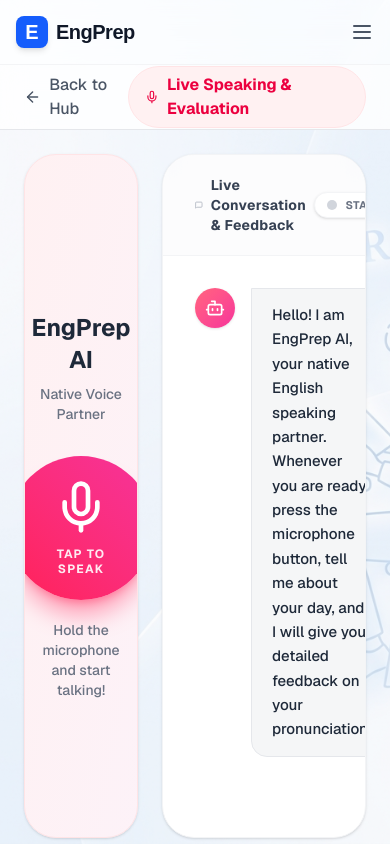
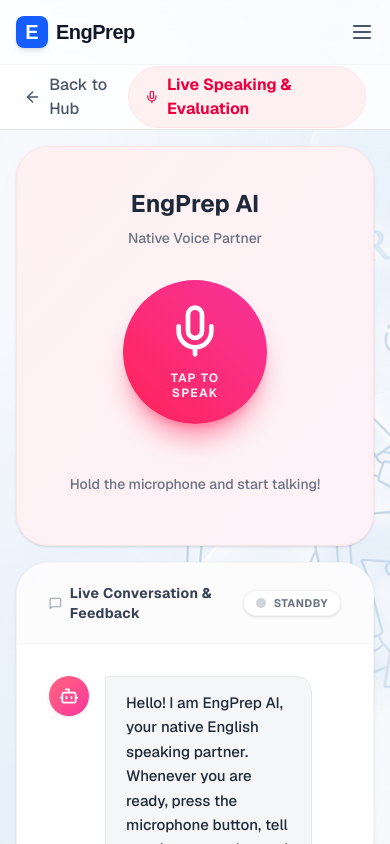
Before and after one commit to tuibene/Enlish-App, a Next.js app in the folder frontend/: page /practice/speaking in a window 390 px wide. Shown: the top 844 px of the page. Built offline with nearby package versions, Linux system fonts and the light colour scheme; no server answers.

Commit message:
style: optimize mobile responsiveness for AI Speaking and P2P Speaking Room

```diff
--- a/frontend/app/practice/speaking-room/page.tsx
+++ b/frontend/app/practice/speaking-room/page.tsx
@@ -293,10 +293,10 @@
                                 </div>
                             </div>
 
-                            {/* Local Video (Picture in picture style on desktop, side by side on mobile if cramped, but let's do sidebar) */}
-                            <div className="md:w-72 bg-gray-800 flex flex-col justify-between p-4 relative">
+                            {/* Local Video (Floating on mobile, sidebar on desktop) */}
+                            <div className="absolute top-4 right-4 z-20 w-32 sm:w-48 md:static md:w-72 md:bg-gray-800 flex flex-col md:justify-between md:p-4 shrink-0 transition-all">
 
-                                <div className="aspect-[3/4] w-full bg-black rounded-2xl overflow-hidden relative shadow-2xl border border-gray-700">
+                                <div className="aspect-[3/4] w-full bg-black rounded-2xl overflow-hidden relative shadow-2xl border border-gray-700/50 md:border-gray-700">
                                     <video
                                         ref={localVideoRef}
                                         autoPlay
@@ -323,26 +323,26 @@
                                 </div>
 
                                 {/* Controls area */}
-                                <div className="mt-8 flex justify-center space-x-4">
+                                <div className="absolute bottom-4 left-1/2 -translate-x-1/2 md:static md:translate-x-0 mt-8 flex justify-center space-x-4 z-30">
                                     <button
                                         onClick={toggleMute}
-                                        className={`p-4 rounded-full transition-all shadow-lg ${isMuted ? 'bg-red-500 hover:bg-red-600 text-white' : 'bg-gray-700 hover:bg-gray-600 text-white'}`}
+                                        className={`p-3 md:p-4 rounded-full transition-all shadow-lg ${isMuted ? 'bg-red-500 hover:bg-red-600 text-white' : 'bg-gray-700/90 backdrop-blur-sm hover:bg-gray-600 text-white border border-gray-600'}`}
                                     >
-                                        {isMuted ? <MicOff className="w-6 h-6" /> : <Mic className="w-6 h-6" />}
+                                        {isMuted ? <MicOff className="w-5 h-5 md:w-6 md:h-6" /> : <Mic className="w-5 h-5 md:w-6 md:h-6" />}
                                     </button>
 
                                     <button
                                         onClick={toggleVideo}
-                                        className={`p-4 rounded-full transition-all shadow-lg ${isVideoOff ? 'bg-red-500 hover:bg-red-600 text-white' : 'bg-gray-700 hover:bg-gray-600 text-white'}`}
+                                        className={`p-3 md:p-4 rounded-full transition-all shadow-lg ${isVideoOff ? 'bg-red-500 hover:bg-red-600 text-white' : 'bg-gray-700/90 backdrop-blur-sm hover:bg-gray-600 text-white border border-gray-600'}`}
                                     >
-                                        {isVideoOff ? <VideoOff className="w-6 h-6" /> : <Video className="w-6 h-6" />}
+                                        {isVideoOff ? <VideoOff className="w-5 h-5 md:w-6 md:h-6" /> : <Video className="w-5 h-5 md:w-6 md:h-6" />}
                                     </button>
 
                                     <button
                                         onClick={() => endCallAndReset()}
-                                        className="p-4 rounded-full bg-red-600 hover:bg-red-700 text-white shadow-lg transition-all transform hover:-translate-y-1"
+                                        className="p-3 md:p-4 rounded-full bg-red-600 hover:bg-red-700 text-white shadow-lg transition-all transform hover:-translate-y-1"
                                     >
-                                        <PhoneOff className="w-6 h-6" />
+                                        <PhoneOff className="w-5 h-5 md:w-6 md:h-6" />
                                     </button>
                                 </div>
                             </div>
--- a/frontend/app/practice/speaking/page.tsx
+++ b/frontend/app/practice/speaking/page.tsx
@@ -178,10 +178,10 @@
                 </div>
             </div>
 
-            <div className="max-w-5xl mx-auto mt-6 w-full px-6 flex-1 flex gap-6 h-[calc(100vh-8rem)]">
+            <div className="max-w-5xl mx-auto mt-4 md:mt-6 w-full px-4 md:px-6 flex-1 flex flex-col md:flex-row gap-4 md:gap-6 md:h-[calc(100vh-8rem)] pb-4">
 
                 {/* Left Side: Avatar & Controls */}
-                <div className="w-1/3 flex flex-col gap-6">
+                <div className="w-full md:w-1/3 flex flex-col gap-6 min-h-[400px] md:min-h-0 shrink-0">
                     <div className="bg-gradient-to-br from-rose-50 to-pink-50 dark:from-gray-800 dark:to-gray-900 rounded-[2rem] p-8 shadow-sm border border-rose-100 dark:border-gray-800 flex-1 flex flex-col items-center justify-center relative overflow-hidden transition-all duration-700 w-full">
 
                         {/* Animated Background rings if listening */}
@@ -259,7 +259,7 @@
                 </div>
 
                 {/* Right Side: Conversation Live Transcript & Feedback */}
-                <div className="w-2/3 bg-white dark:bg-gray-800 rounded-[2rem] shadow-sm border border-gray-100 dark:border-gray-700 flex flex-col overflow-hidden relative">
+                <div className="w-full md:w-2/3 bg-white dark:bg-gray-800 rounded-[2rem] shadow-sm border border-gray-100 dark:border-gray-700 flex flex-col overflow-hidden relative min-h-[500px] md:min-h-0">
 
                     {errorMsg && (
                         <div className="absolute top-4 left-4 right-4 z-20 bg-red-50 text-red-600 dark:bg-red-900/40 dark:text-red-400 p-4 rounded-xl flex items-center gap-3 border border-red-200 dark:border-red-800/50 shadow-sm backdrop-blur-sm">
```
